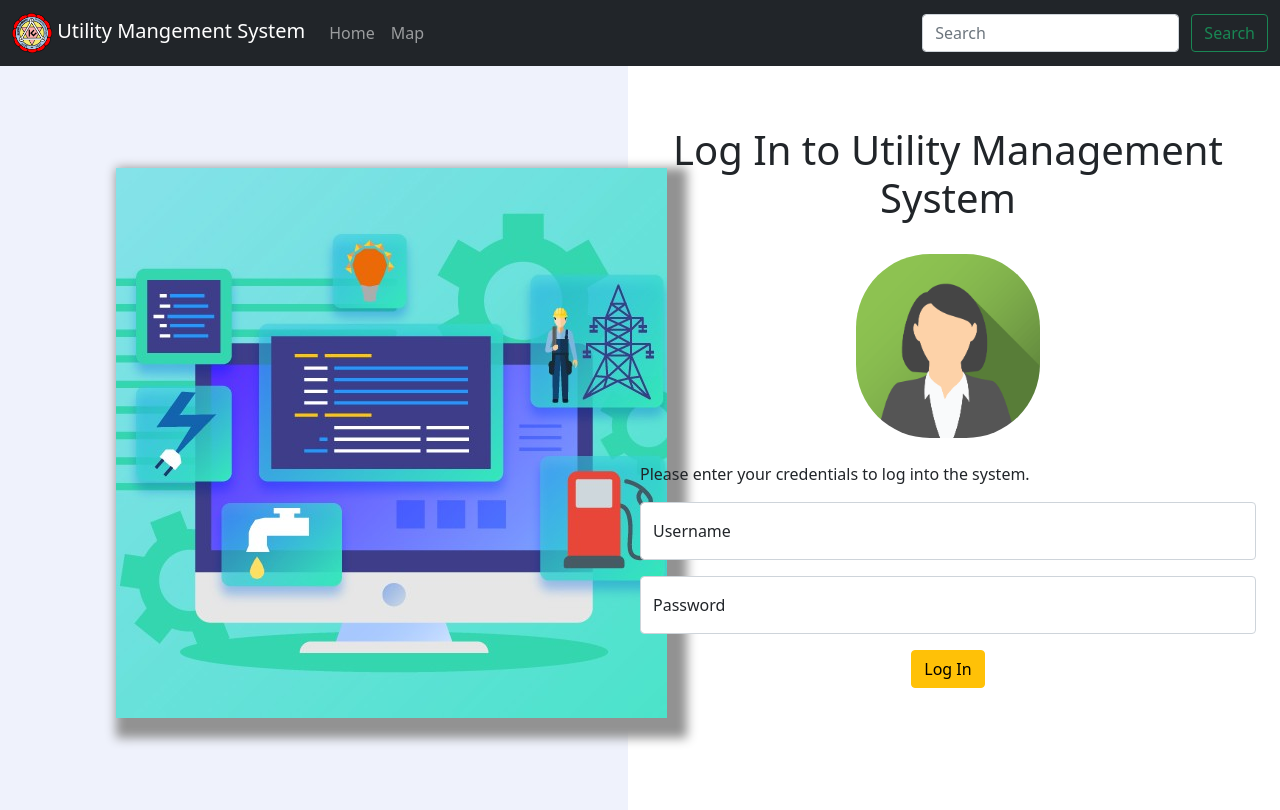
After one commit to iamrajbhattarai/ums, a Django app: page /login/ in a window 1280 px wide. The commit adds this page. Run offline with Django 4.2, Linux system fonts and the light colour scheme; some libraries are stand-ins or nearby versions.

Commit message:
user login

```diff
--- a/utilities/static/utilities/js/measurement.js
+++ b/utilities/static/utilities/js/measurement.js
@@ -99,7 +99,7 @@ function measure(type){
             color: 'rgba(0, 0, 0, 0.7)',
           }),
           fill: new ol.style.Fill({
-            color: 'rgba(255, 255, 255, 0.2)',
+            color: 'rgba(254,215,104,1)',
           }),
         }),
       }),
--- a/utilities/static/utilities/map.css
+++ b/utilities/static/utilities/map.css
@@ -263,6 +263,7 @@ a.icon i {
     color: #ffc107;
 }
 
+/* css for measurement */
 .ol-tooltip {
     position: relative;
     background: rgba(0, 0, 0, 0.5);
@@ -298,3 +299,36 @@ a.icon i {
   .ol-tooltip-static:before {
     border-top-color: #ffcc33;
   }
+
+.login-form {
+    /* background-color: #7a7a7a; */
+    text-align: center;
+    /* padding: 30px 30px 30px 30px;*/
+    padding-top: 60px;
+    /* width: 30%;
+    height: 30%; */
+    /* margin-top: 20%;
+    margin-left: 5%; */
+    /* box-shadow: 10px 10px 10px 10px rgb(146, 146, 146); */
+}
+
+
+/* .right {
+    text-align: end;
+}
+
+.divider:after,
+.divider:before {
+  content: "";
+  flex: 1;
+  height: 1px;
+  background: #eee;
+}
+.h-custom {
+  height: calc(100% - 73px);
+}
+@media (max-width: 450px) {
+  .h-custom {
+    height: 100%;
+  }
+} */
--- a/utilities/templates/utilities/home.html
+++ b/utilities/templates/utilities/home.html
@@ -39,18 +39,35 @@
                 aria-label="Toggle navigation">
                 <span class="navbar-toggler-icon"></span>
             </button>
-            <div class="collapse navbar-collapse" id="navbarSupportedContent">
-                <ul class="navbar-nav me-auto mb-2 mb-lg-0">
-                    {% block currentpage %}
+            {% block currentpage %}
+                <div class="collapse navbar-collapse" id="navbarSupportedContent">
+                    <ul class="navbar-nav me-auto mb-2 mb-lg-0">
                         <li class="nav-item">
                             <a class="nav-link active" aria-current="page" href="{% url 'homepage' %}">Home</a>
                         </li>
                         <li class="nav-item">
                             <a class="nav-link" href="{% url 'webmap' %}">Map</a>
                         </li>
-                    {% endblock %}
-                </ul>
-            </div>
+                    </ul>
+                </div>
+                <!-- <div class="collapse navbar-collapse justify-content-end">
+                    <ul class="navbar-nav">
+                            {% csrf_token %}
+                            {% if user.is_authenticated %}
+                                <li class="nav-item">
+                                    <a class="nav-link text-success">{{user.username}} </a>
+                                </li>
+                                <li class="nav-item">
+                                    <a class="nav-link text-danger " href="{% url 'signOut' %}">Log Out</a>
+                                </li>
+                            {% else %}
+                                <li class="nav-item text-end">
+                                    <a class="nav-link text-danger" href="{% url 'signIn' %}">Log In</a>
+                                </li>
+                            {% endif %}
+                    </ul>
+                </div> -->
+            {% endblock %}
             <form class="d-flex">
                 <input class="form-control me-2" type="search" placeholder="Search" aria-label="Search">&nbsp;
                 <button class="btn btn-outline-success" type="submit">Search</button>
--- /dev/null
+++ b/utilities/templates/utilities/login.html
@@ -0,0 +1,54 @@
+{% extends 'utilities/home.html' %}
+{% load static %}
+
+{% block title %} Log In{% endblock %}
+
+{% block currentpage %}
+    <div class="collapse navbar-collapse" id="navbarSupportedContent">
+        <ul class="navbar-nav me-auto mb-2 mb-lg-0">
+            <li class="nav-item">
+                <a class="nav-link" href="{% url 'homepage' %}">Home</a>
+            </li>
+            <li class="nav-item">
+                <a class="nav-link" href="{% url 'webmap' %}">Map</a>
+            </li>
+        </ul>
+    </div>
+{% endblock %}
+{% block content %}
+<div class="row" style="width: 100%;">
+    <div class="col-md-6" style="background: #EFF2FC; padding-left: 10%; padding-top: 8%;">
+        <img style="box-shadow: 10px 10px 10px 10px rgb(146, 146, 146); " src="{% static 'utilities/utility.jpeg' %}" alt="">
+
+    </div>
+    <div class="col-md-6" style="height: 93vh;">
+        <div class= "login-form">
+            <!-- <form method="post" >
+                <h1>Log In</h1>
+                <hr>
+                {% csrf_token %}
+                {{ form.as_p }}
+            <button class="btn btn-warning" type="submit">Log In</button> -->
+
+            <form action="{% url 'signIn' %}" method="POST">
+                {% csrf_token %}
+                <h1>Log In to Utility Management System</h1>
+                <br>
+                <img src="{% static 'utilities/login.png' %}" alt="" style="width: 30%; border-radius: 40%;">
+                <br> <br>
+                <p style="text-align: left;">Please enter your credentials to log into the system.</p>
+                <div class="form-floating mb-3">
+                    <input type="text" class="form-control" id="floatingInput" name="username" placeholder="admin">
+                    <label for="floatingInput">Username</label>
+                </div>
+                <div class="form-floating mb-3">
+                    <input type="password" class="form-control" id="floatingPassword" name="password" placeholder="Password">
+                    <label for="floatingPassword">Password</label>
+                </div>
+                <button type="submit" class="btn btn-warning">Log In</button>
+            </form>
+        </div>
+    </div>
+</div>
+
+{% endblock %}
--- a/utilities/urls.py
+++ b/utilities/urls.py
@@ -10,4 +10,8 @@ urlpatterns = [
     path('', include(router.urls)),
     path('home/', views.home, name='homepage'),
     path('map/', views.webmap, name='webmap'),
+    # path('user/', include('django.contrib.auth.urls')),
+    path('login/', views.signIn, name='signIn'),
+    path('logout/', views.signOut, name='signOut'),
+
 ]
--- a/utilities/views.py
+++ b/utilities/views.py
@@ -1,8 +1,12 @@
+from django.contrib import auth, messages
+from django.contrib.auth import authenticate, login, logout
+from django.contrib.auth.models import User
 from django.core.serializers import serialize
 from django.http.response import HttpResponse
-from django.shortcuts import render
+from django.shortcuts import redirect, render
 from django.urls import include, path
 from rest_framework import viewsets
+from rest_framework.permissions import IsAuthenticated
 from rest_framework.response import Response
 
 from .models import Buildings
@@ -18,7 +22,30 @@ def webmap(request):
     return render(request, 'utilities/map.html', {})
 
 
+def signIn(request):
+    if request.method == "POST":
+        username = request.POST['username']
+        password = request.POST['password']
+        user = authenticate(request, username=username, password=password)
+        if user is not None:
+            login(request, user)
+            messages.success(request, 'You are sucessfully login !')
+            return redirect('/map/')
+
+        else:
+            messages.error(request, "Invalid username or password !")
+            return redirect('/login/')
+    else:
+        return render(request, 'utilities/login.html', {})
+
+
+def signOut(request):
+    logout(request)
+    return render(request, 'utilities/login.html', {})
+
+
 class BuildingsViewSet(viewsets.ModelViewSet):
+    permission_classes = [IsAuthenticated]
     queryset = Buildings.objects.all()
     serializer_class = BuildingsSerializer
     http_method_names = ['get']
```
Also changed, not shown: sample.html (added, +136 -0 lines), ums/settings.py (+10 -1 lines), utilities/templates/utilities/map.html (+27 -13 lines), utilities/static/utilities/login.png (added), utilities/static/utilities/utility.jpeg (added).
